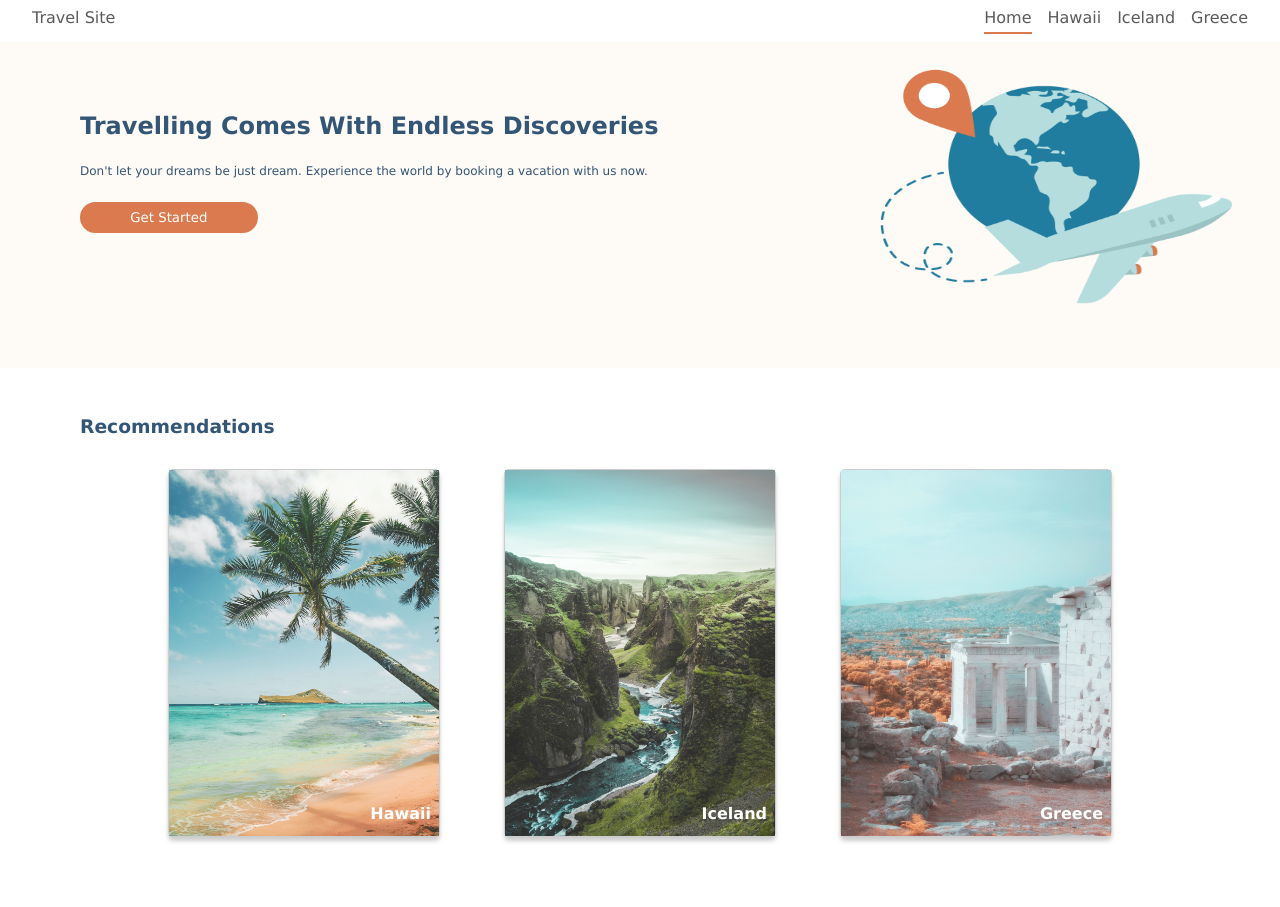
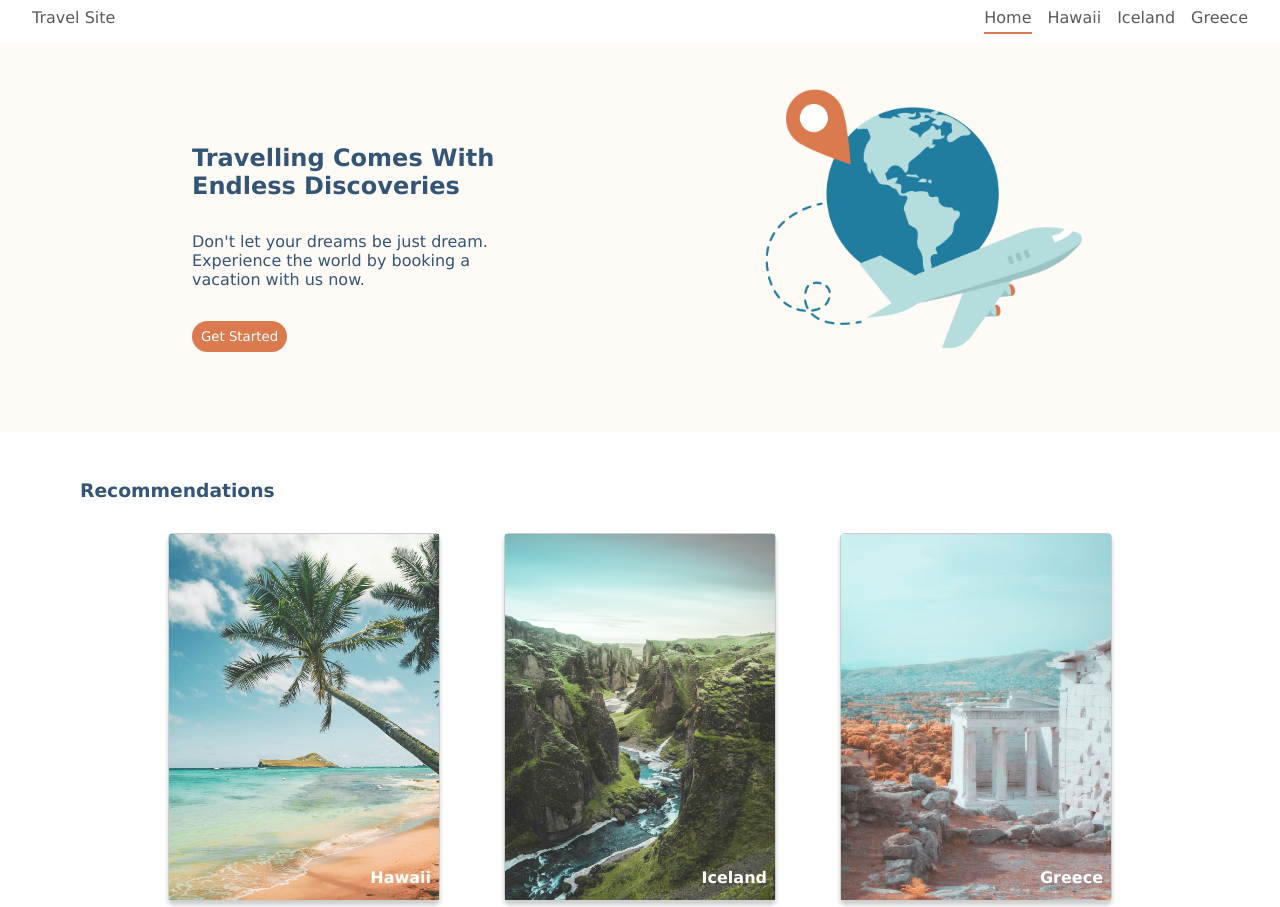
Before and after one commit to ivanapejicic/travelsite, a plain HTML site: page index.html in a window 1280 px wide. Shown: the top 907 px of the page. Drawn offline with Linux system fonts and the light colour scheme.

Commit message:
Hero changes

```diff
--- a/css/global.css
+++ b/css/global.css
@@ -19,6 +19,7 @@
 }
 .nav-logo{
     color: #335576;
+    font-weight: 600;
 }
 .nav-list{
     display: flex;
@@ -81,5 +82,5 @@ img{
 a{
     text-decoration: none;
     color: #5A5A5A;
-    font-weight: 100;
+    font-weight: 400;
 }
--- a/css/main.css
+++ b/css/main.css
@@ -1,26 +1,29 @@
 .hero{
     background-color: #FEFAF5;
-    padding: 4rem 3rem;
+    padding: 4rem 6rem 4rem 8rem;
     display: flex;
-    justify-content: space-between;
+    align-items: center;
+    gap: 15rem;
     flex-wrap: wrap;
 }
-.hero-text{
-    width: 50%;
+.hero__text{
+    width: 30%;
+    height: 50%;
     display: flex;
     flex-direction: column;
-    gap: 1.5rem;
-    margin: 3rem 2rem 1rem 2rem;
+    text-align: left;
+    gap: 2rem;
+    margin: 5rem 1rem 1rem 4rem;
 }
-.hero-title, .recommendations-title{
+.hero__text-title, .recommendations-title{
     color: #335576;
 }
-.hero-paragraph{
-    font-size: .75rem;
+.hero__text-paragraph{
+    font-size: 1rem;
     color: #335576;
     font-weight: 100;
 }
-.hero-button{
+.hero__text-button{
     background-color: #DB7A4E;
     border: none;
     width: 30%;
@@ -29,9 +32,9 @@
     border-radius: 1rem;
     word-wrap: nowrap;
 }
-.hero-logo__img {
-    width: 22rem;
-    height: 15rem;
+.hero__logo-img {
+    width: 30%;
+    height: 50%;
 }
 
 .recommendations{
--- a/index.html
+++ b/index.html
@@ -24,13 +24,13 @@
 
     <main>
         <section class="hero">
-            <div class="hero-text">
-                <h1 class="hero-title">Travelling Comes With Endless Discoveries</h1>
-                <p class="hero-paragraph">Don't let your dreams be just dream. Experience the world by booking a
+            <div class="hero__text">
+                <h1 class="hero__text-title">Travelling Comes With Endless Discoveries</h1>
+                <p class="hero__text-paragraph">Don't let your dreams be just dream. Experience the world by booking a
                     vacation with us now.</p>
-                <button class="hero-button" type="button">Get Started</button>
+                <button class="hero__text-button" type="button">Get Started</button>
             </div>
-            <img class="hero-logo__img" src="./assets/Images/hero.png">
+            <img class="hero__logo-img" src="./assets/Images/hero.png">
 
         </section>
 
@@ -54,9 +54,8 @@
                 </div>
             </div>
         </section>
+    </main>
 
-
-    </main>
     <footer class="footer">
         <div class="container">
             <p class="bottom-title">Contact</p>
```
